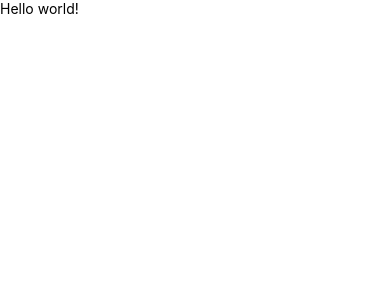
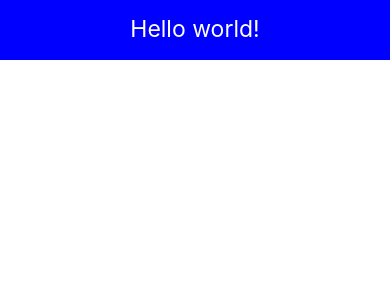
Before and after one commit to zzyyzzzzy/phone-app, a React Native app: screen / in a window 390 px wide. Shown: the top 300 px of the page. Built offline with nearby package versions, Linux system fonts and the light colour scheme.

Commit message:
add comp

```diff
--- a/App.js
+++ b/App.js
@@ -1,9 +1,10 @@
 import React from 'react';
 import {View, Text, StyleSheet} from 'react-native';
+import Header from './component/Header';
 const App = () => {
   return (
     <View style={styles.container}>
-      <Text>Hello world!</Text>
+      <Header />
     </View>
   );
 };
--- /dev/null
+++ b/component/Header.js
@@ -0,0 +1,24 @@
+import React from 'react';
+import {View, Text, StyleSheet} from 'react-native';
+const Header = () => {
+  return (
+    <View style={styles.header}>
+      <Text style={styles.text}>Hello world!</Text>
+    </View>
+  );
+};
+
+const styles = StyleSheet.create({
+  header: {
+    height: 60,
+    padding: 15,
+    backgroundColor: 'blue',
+  },
+  text: {
+    color: '#fff',
+    fontSize: 23,
+    textAlign: 'center',
+  },
+});
+
+export default Header;
```
